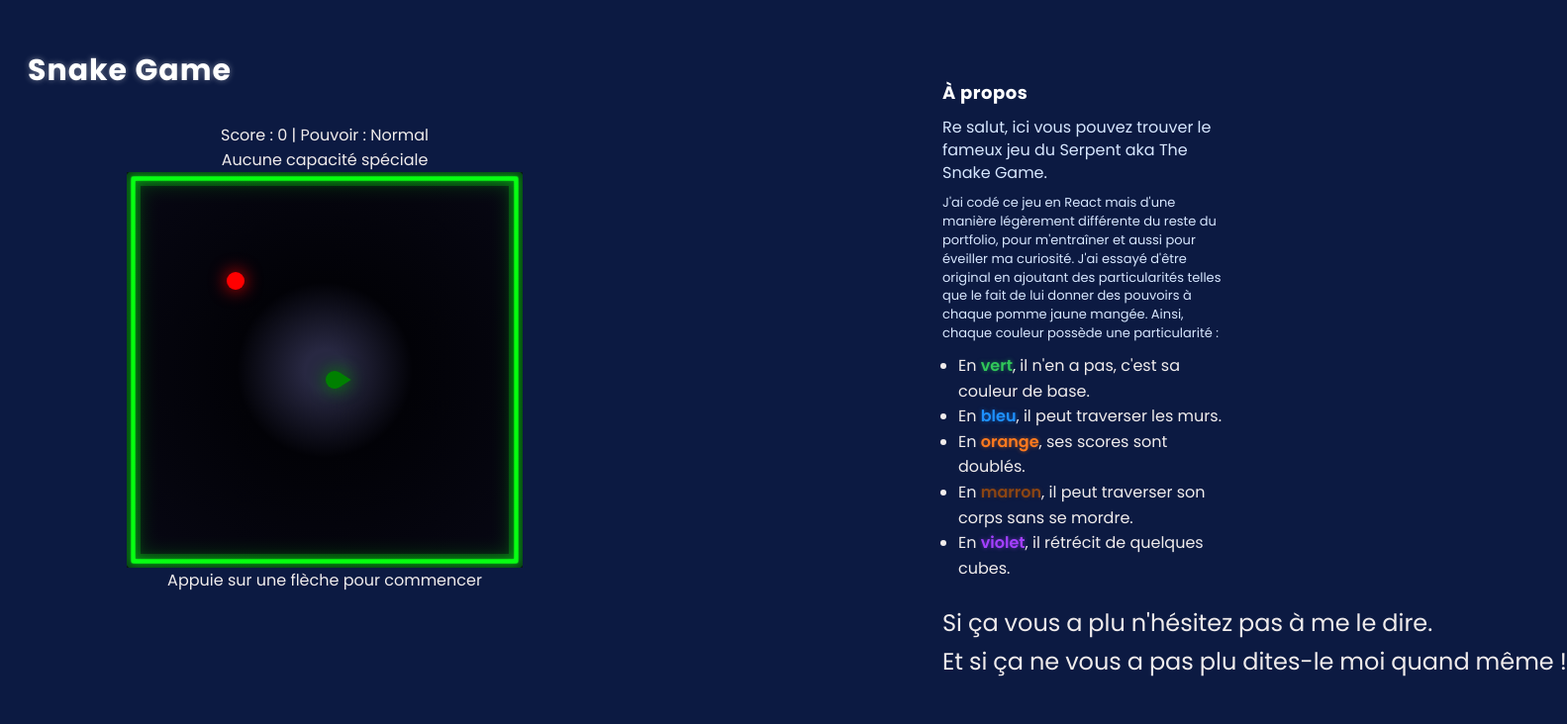
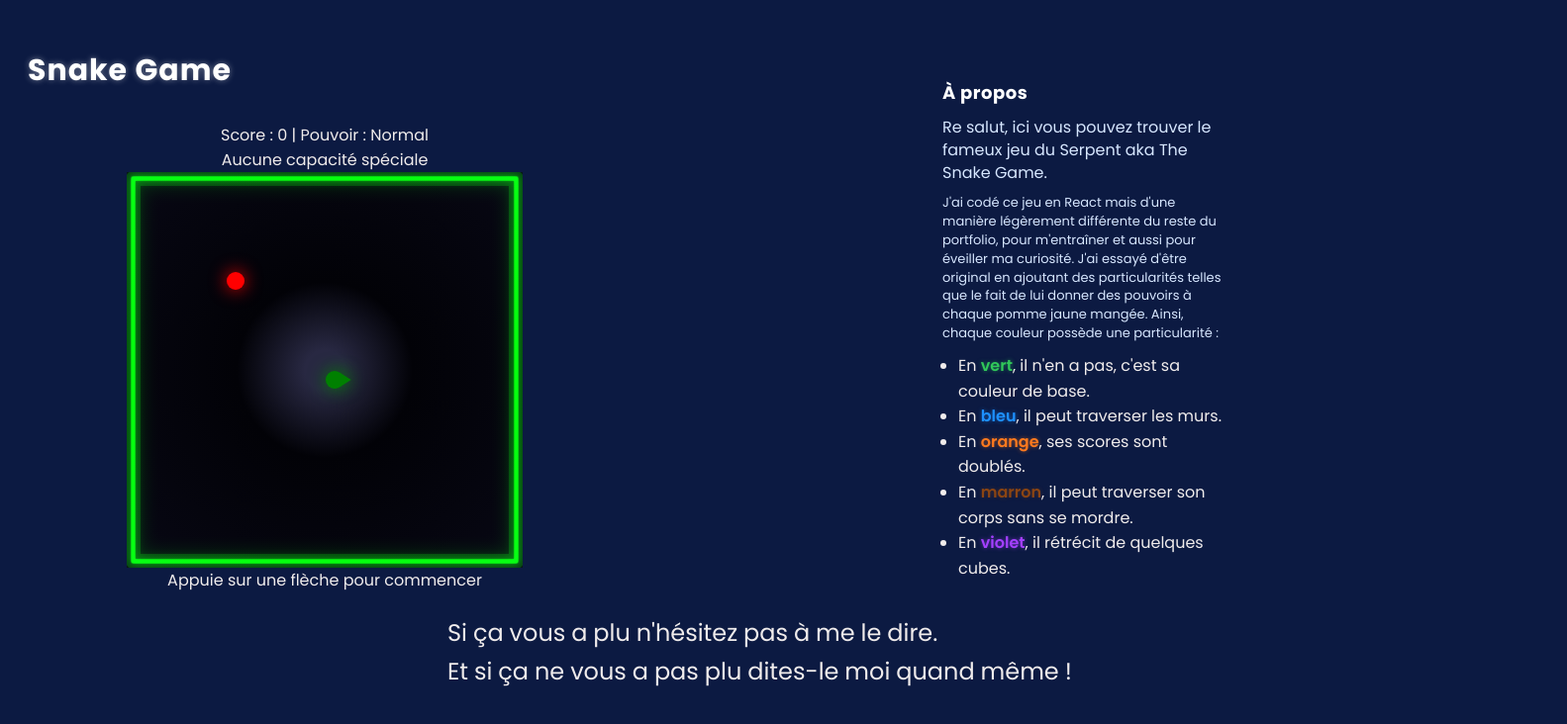
Before and after one commit to Walie-Matthieu/snake-game, a Next.js app: page / in a window 1280 px wide. Shown: the top 732 px of the page at 99% size, 1583 px wide, since content can reach past the window. Built offline with nearby package versions, Linux system fonts and the light colour scheme.

Commit message:
Last sentence place

```diff
--- a/app/page.module.css
+++ b/app/page.module.css
@@ -269,10 +269,11 @@
 
 /* Solution paragraphe final - contrôle strict */
 .lastParagraph {
-  font-size: 1.5em;         /* Taille modifiée pour les deux dernières lignes */
+  font-size: 1.5em;
   word-break: keep-all;
   word-spacing: -0.5px;
   text-wrap: balance;
+  transform: translate(-500px, 10px); /* ← Combine X et Y */
 }
 
 .pasPluLine {
```
